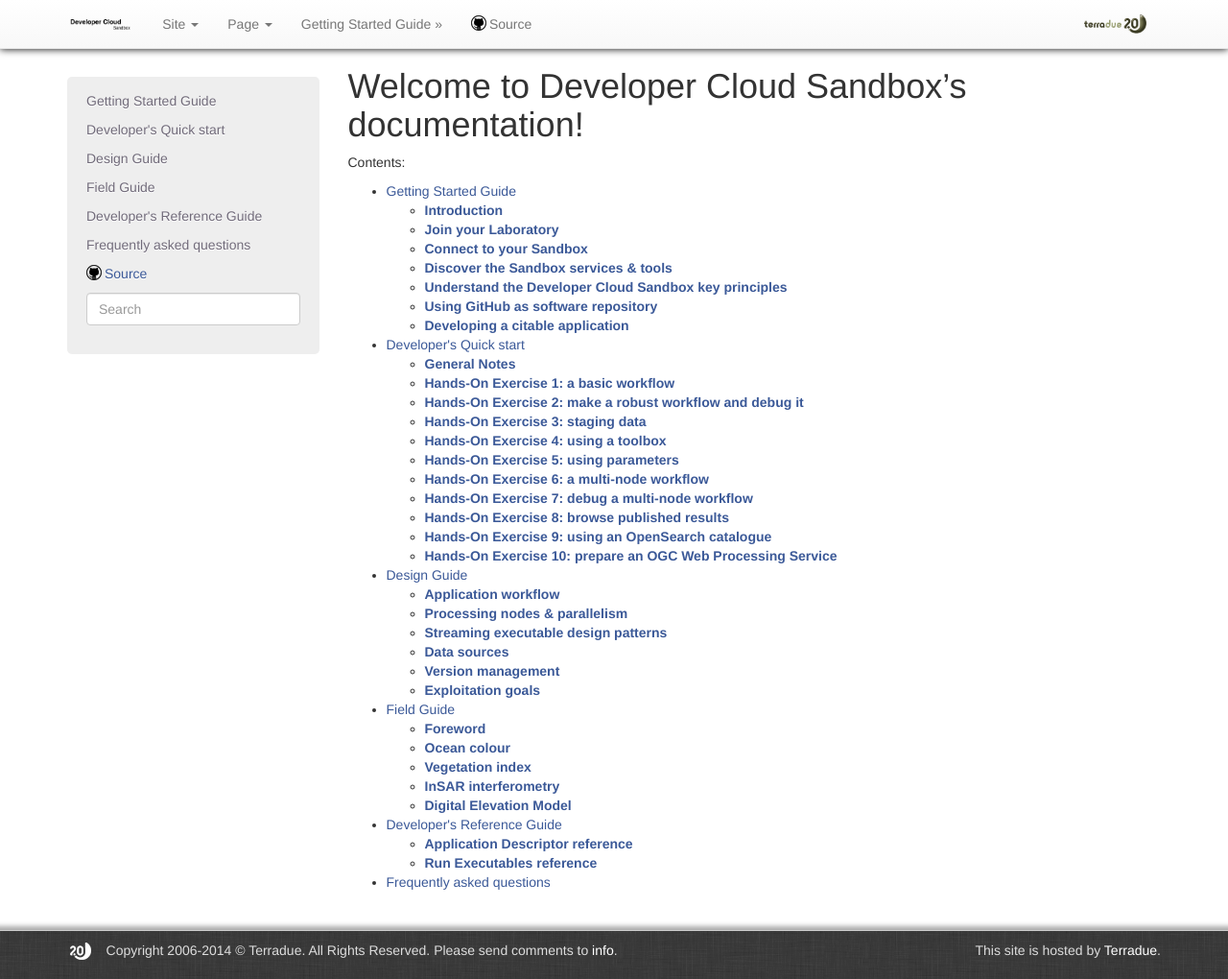
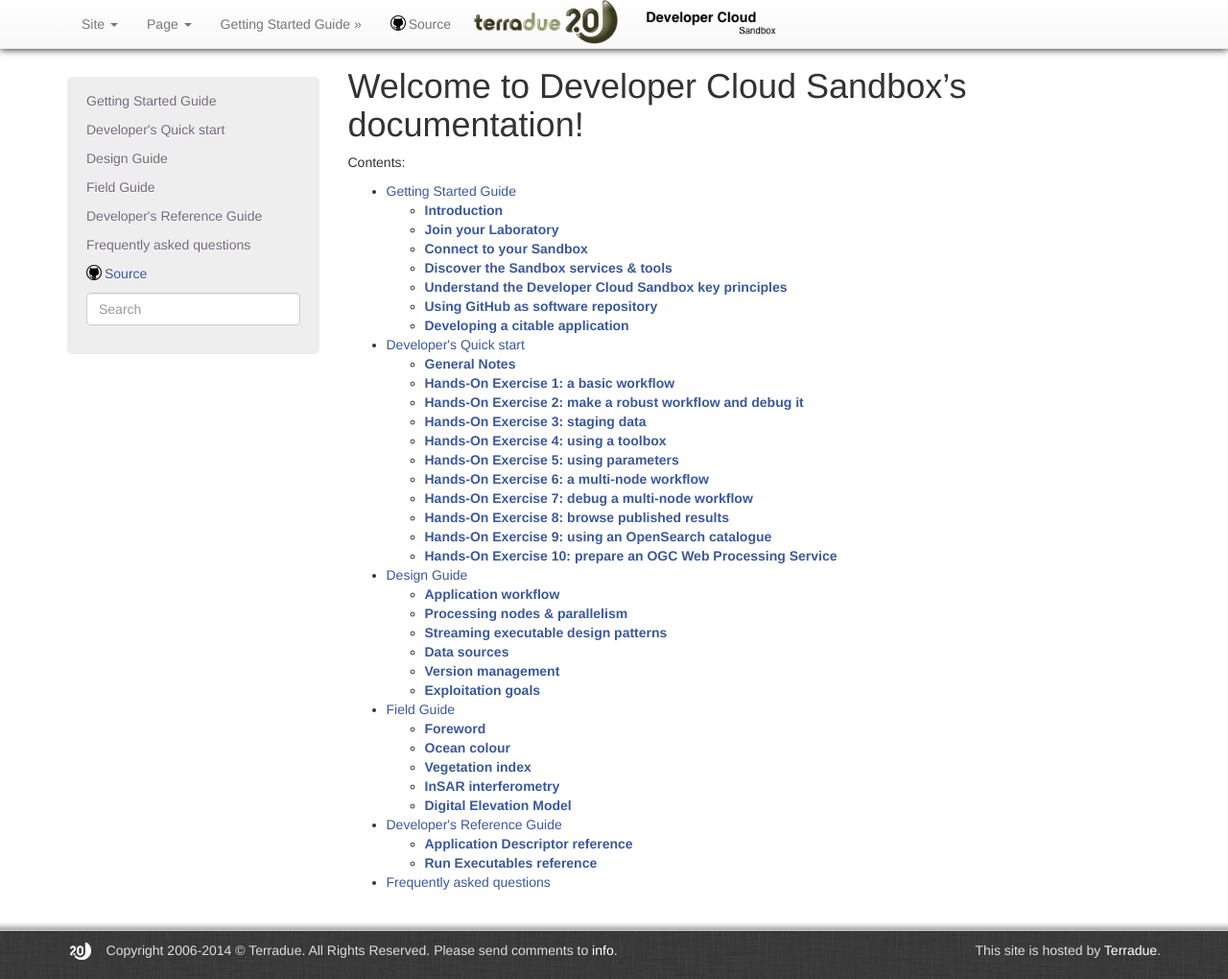
Before and after one commit to Terradue/doc-developer-sandbox, a Sphinx documentation site: the page built from source/index.rst, in a window 1280 px wide and 1020 px high. Shown: the whole window at 96% size. Built offline with Sphinx 7.4.7, drawn with Linux system fonts in a browser that asks for light colours.

Commit message:
Update navbar.html

```diff
--- a/source/_templates/navbar.html
+++ b/source/_templates/navbar.html
@@ -13,13 +13,14 @@
           <span class="icon-bar"></span>
           <span class="icon-bar"></span>
         </button>
-        <a class="navbar-brand" href="http://www.terradue.com" target="_blank"><img id="logo" src="{{ pathto('_static/t2Logo.png',1) }}"></a>
+
         <!--<a class="navbar-brand" href="{{ pathto(master_doc) }}"><img class="navbar-brand-logo" src="{{ pathto('_static/sandboxLogo.png',1) }}" alt="sandbox-logo"/></a>-->
       </div>
 
         <div class="collapse navbar-collapse nav-collapse">
           <ul class="nav navbar-nav">
-	    <a class="navbar-brand" href="http://www.terradue.com" target="_blank"><img id="logo" src="{{ pathto('_static/dcs-logo.png',1) }}"></a>
+            <a class="navbar-t2-brand" href="http://www.terradue.com" target="_blank"><img id="logo" src="{{ pathto('_static/t2Logo.png',1) }}"></a>
+	    <a class="navbar-dcs-brand" href="https://www.linkedin.com/company/developer-cloud-sandboxes" target="_blank"><img id="logo" src="{{ pathto('_static/dcs-logo.png',1) }}"></a>
             <li class="divider-vertical"></li>
 <!--             {% include "versions.html" %} -->
 
```
